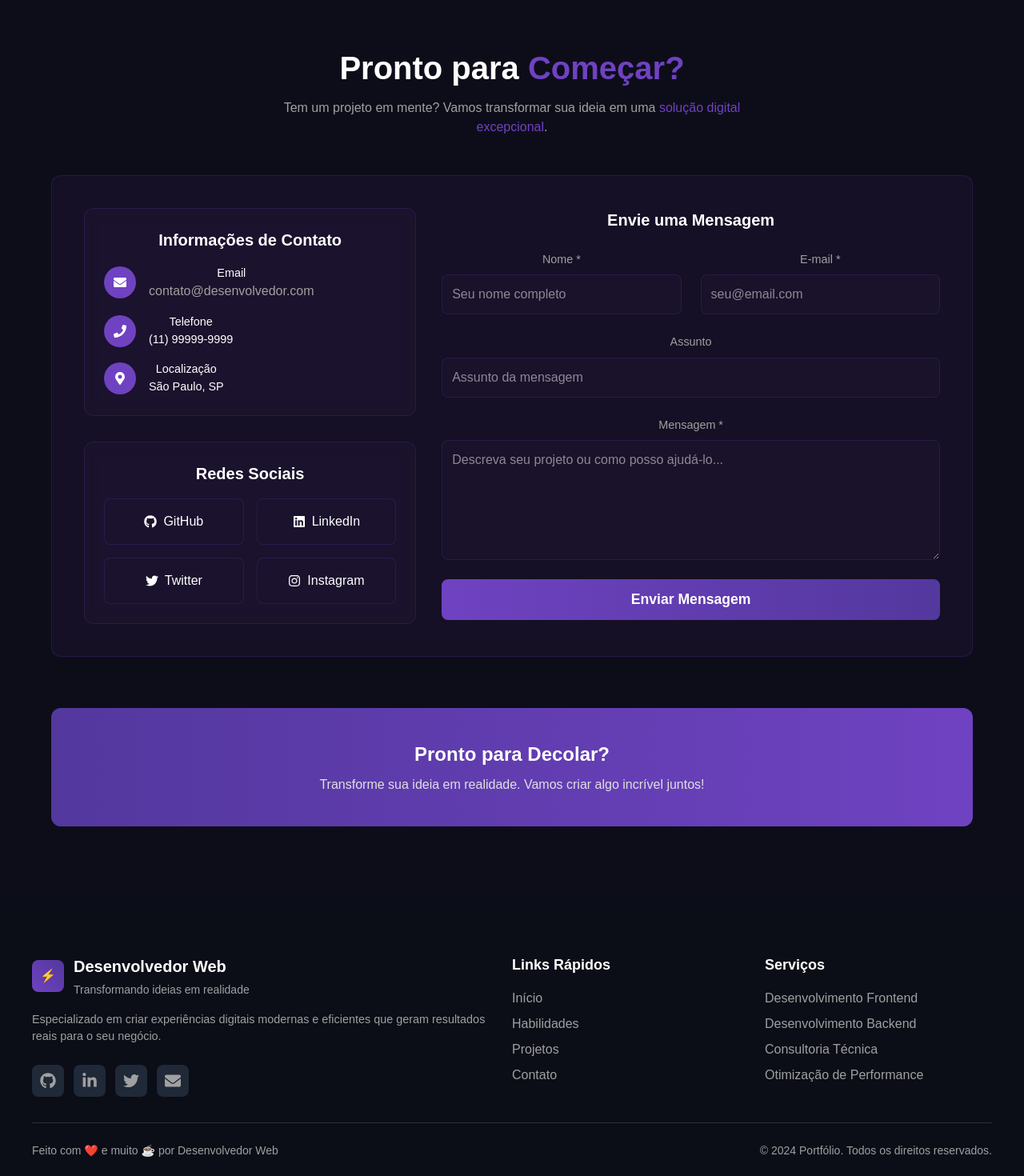
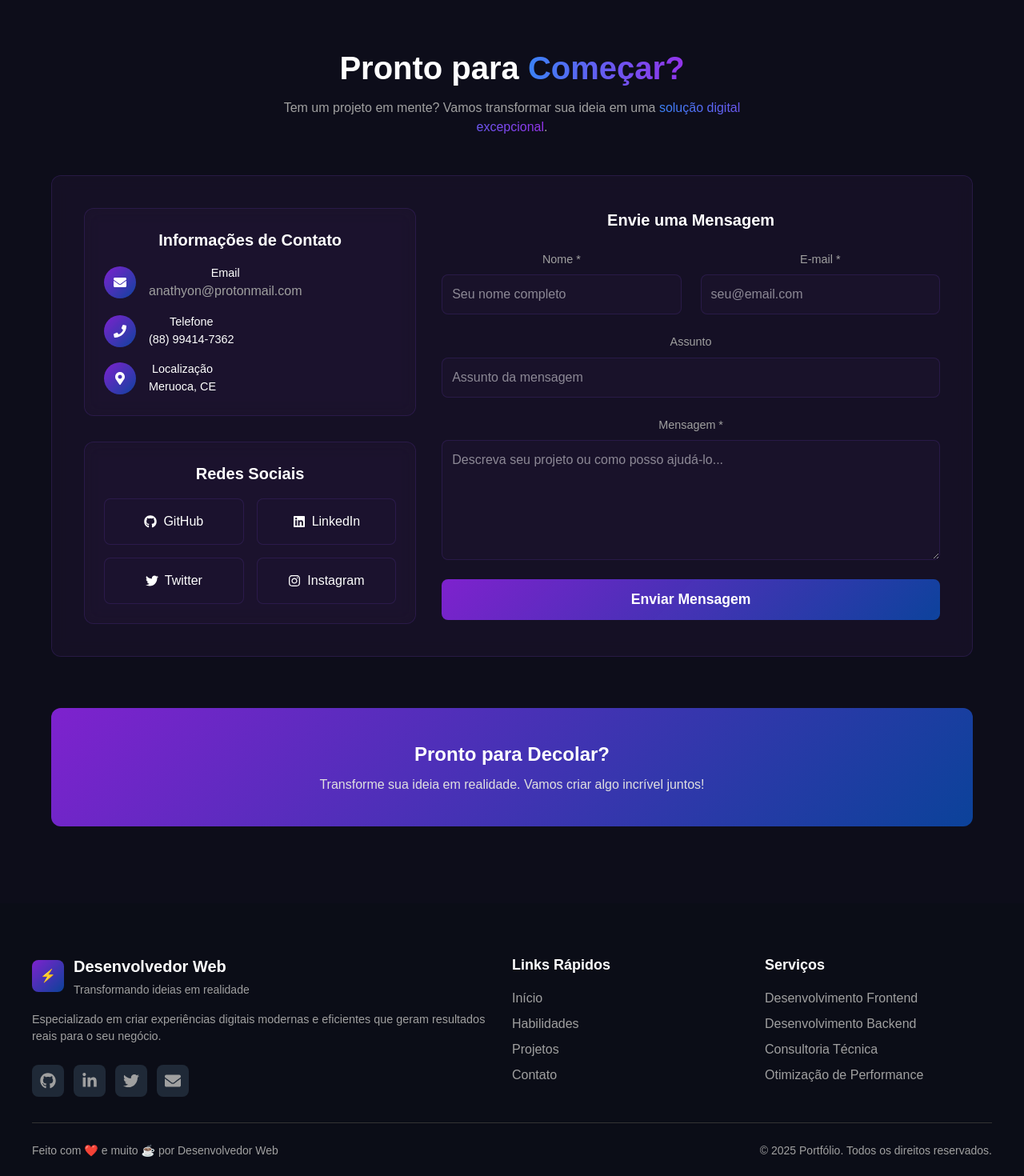
Before and after one commit to Anathyon/Blog-pessoal, a React (Vite) app in the folder blog-p-app/: page / in a window 1280 px wide. Shown: the part 3120-4590 px from the top of the page at 80% size. Built offline with nearby package versions, Linux system fonts and the light colour scheme; no server answers.

Commit message:
integração com a firebase, e melhorias no design

```diff
--- a/blog-p-app/package.json
+++ b/blog-p-app/package.json
@@ -12,6 +12,7 @@
   "dependencies": {
     "@heroicons/react": "^2.2.0",
     "@types/react-router-dom": "^5.3.3",
+    "firebase": "^12.1.0",
     "framer-motion": "^12.23.12",
     "react": "^19.1.0",
     "react-dom": "^19.1.0",
--- a/blog-p-app/src/components/Contato.tsx
+++ b/blog-p-app/src/components/Contato.tsx
@@ -1,8 +1,14 @@
-import React, { useState } from 'react';
+import React, { useState, useEffect, useMemo } from 'react';
 import styled from 'styled-components';
 import { FaEnvelope, FaPhone, FaMapMarkerAlt, FaGithub, FaLinkedin, FaTwitter, FaInstagram } from 'react-icons/fa';
 
-// Estilos usando styled-components
+// Importações do Firebase
+import { initializeApp } from 'firebase/app';
+import { getAuth, signInAnonymously, onAuthStateChanged } from 'firebase/auth';
+import type { User } from 'firebase/auth';
+import { getFirestore, collection, addDoc } from 'firebase/firestore';
+import type { Firestore } from 'firebase/firestore';
+
 const ContatoSection = styled.section`
   padding: 6rem 1.5rem;
   max-width: 1200px;
@@ -51,12 +57,7 @@ const MainContent = styled.div`
     grid-template-columns: 1fr;
     gap: 1.5rem;
     padding: 1.5rem;
-
-    // Garantir que os cards internos e o formulário também sejam centralizados
     text-align: center;
-  }
-  @media (max-width: 360px) {
-    padding-right: 19.8rem;
   }
 `;
 
@@ -78,7 +79,7 @@ const InfoCard = styled.div`
   padding: 1.5rem;
 
   @media (max-width: 1024px) {
-    width: 100%; // Ocupa a largura total para centralizar melhor
+    width: 100%;
     max-width: 400px;
   }
 `;
@@ -109,7 +110,7 @@ const ContactItem = styled.div`
 `;
 
 const IconWrapper = styled.div`
-  background-color: #6f42c1;
+  background: linear-gradient(135deg, #7e22ce, #0a5ad3b0);
   color: #fff;
   width: 40px;
   height: 40px;
@@ -133,7 +134,7 @@ const ContactText = styled.div`
     transition: color 0.2s;
 
     &:hover {
-      color: #6f42c1;
+      color: #3120cf;
     }
   }
 `;
@@ -161,7 +162,7 @@ const SocialButton = styled.a`
   }
 
   &:hover {
-    background-color: #6f42c1;
+    background: linear-gradient(135deg, #7e22ce, #0a5ad3b0);
   }
 `;
 
@@ -171,7 +172,7 @@ const FormContainer = styled.form`
 
   @media (max-width: 1024px) {
     align-items: center;
-    text-align: center; // Centraliza os títulos do formulário
+    text-align: center;
   }
 `;
 
@@ -243,7 +244,7 @@ const FormTextarea = styled.textarea`
 `;
 
 const SubmitButton = styled.button`
-  background: linear-gradient(90deg, #6f42c1, #53389e);
+  background: linear-gradient(135deg, #7e22ce, #0a5ad3b0);
   color: #fff;
   padding: 0.75rem 2rem;
   border: none;
@@ -253,13 +254,18 @@ const SubmitButton = styled.button`
   cursor: pointer;
   transition: transform 0.2s ease;
 
+  &:disabled {
+    opacity: 0.5;
+    cursor: not-allowed;
+  }
+
   &:hover {
     transform: translateY(-2px);
   }
 `;
 
 const FooterCTA = styled.div`
-  background: linear-gradient(90deg, #53389e, #6f42c1);
+  background: linear-gradient(135deg, #7e22ce, #0a5ad3b0);
   padding: 2.5rem;
   border-radius: 12px;
   text-align: center;
@@ -276,13 +282,65 @@ const FooterSubtitle = styled.p`
   color: #e0e0e0;
 `;
 
+const Message = styled.p`
+  margin-top: 1rem;
+  font-weight: 600;
+  color: ${props => props.color === 'success' ? '#4CAF50' : '#F44336'};
+`;
+
 export default function Contato() {
+  // Estado para os dados do formulário
   const [formData, setFormData] = useState({
     nome: '',
     email: '',
     assunto: '',
     mensagem: '',
   });
+
+  // Estado para mensagens de feedback e carregamento
+  const [message, setMessage] = useState('');
+  const [messageColor, setMessageColor] = useState('');
+  const [isLoading, setIsLoading] = useState(false);
+
+  // Estados para o Firebase e a autenticação
+  const [db, setDb] = useState<Firestore | null>(null);
+  const [userId, setUserId] = useState<string | null>(null);
+  const [isAuthReady, setIsAuthReady] = useState(false);
+
+  // Use o objeto de configuração do Firebase fornecido por você, agora memoizado
+  const firebaseConfig = useMemo(() => ({
+  apiKey: "AIzaSyA43W1PPbZm55uGyja_bnvL5BA17NWsuwk",
+  authDomain: "meuportifolio-8f34d.firebaseapp.com",
+  projectId: "meuportifolio-8f34d",
+  storageBucket: "meuportifolio-8f34d.firebasestorage.app",
+  messagingSenderId: "35673509767",
+  appId: "1:35673509767:web:7dbc4a5be662cbf3118d22",
+  measurementId: "G-17YBTMVC2E"
+  }), []);
+
+  useEffect(() => {
+    try {
+      const app = initializeApp(firebaseConfig);
+      const firestoreDb = getFirestore(app);
+      const firebaseAuth = getAuth(app);
+
+      setDb(firestoreDb);
+
+      const unsubscribe = onAuthStateChanged(firebaseAuth, async (user: User | null) => {
+        if (user) {
+          setUserId(user.uid);
+        } else {
+          await signInAnonymously(firebaseAuth);
+        }
+        setIsAuthReady(true);
+      });
+
+      return () => unsubscribe();
+    } catch (e) {
+      console.error("Erro ao inicializar Firebase: ", e);
+      setIsAuthReady(false);
+    }
+  }, [firebaseConfig]);
 
   const handleChange = (e: React.ChangeEvent<HTMLInputElement | HTMLTextAreaElement>) => {
     setFormData({
@@ -291,18 +349,54 @@ export default function Contato() {
     });
   };
 
-  const handleSubmit = (e: React.FormEvent) => {
+  const handleSubmit = async (e: React.FormEvent) => {
     e.preventDefault();
-    console.log(formData);
-    // Lógica para enviar o formulário
+
+    if (!isAuthReady || isLoading || !db || !userId) {
+      setMessageColor('error');
+      setMessage('Aguardando a conexão com o banco de dados. Tente novamente.');
+      console.log('Firebase não está pronto ou já está carregando. Abortando envio.');
+      return;
+    }
+
+    setIsLoading(true);
+    setMessage('');
+    setMessageColor('');
+
+    try {
+      // Usa o projectId do firebaseConfig para o caminho da coleção
+      const contactCollection = collection(db, `artifacts/${firebaseConfig.projectId}/users/${userId}/contact_messages`);
+
+      await addDoc(contactCollection, {
+        ...formData,
+        timestamp: new Date()
+      });
+
+      setMessageColor('success');
+      setMessage('Mensagem enviada com sucesso!');
+
+      setFormData({
+        nome: '',
+        email: '',
+        assunto: '',
+        mensagem: '',
+      });
+
+    } catch (error) {
+      console.error("Erro ao enviar mensagem para o Firestore:", error);
+      setMessageColor('error');
+      setMessage('Ocorreu um erro ao enviar a mensagem. Tente novamente.');
+    } finally {
+      setIsLoading(false);
+    }
   };
 
   return (
     <ContatoSection>
       <HeaderContainer>
-        <HeaderTitle>Pronto para <span style={{ color: '#6f42c1' }}>Começar?</span></HeaderTitle>
+        <HeaderTitle>Pronto para <span className='skills-highlight'>Começar?</span></HeaderTitle>
         <HeaderSubtitle>
-          Tem um projeto em mente? Vamos transformar sua ideia em uma <span style={{ color: '#6f42c1' }}>solução digital excepcional</span>.
+          Tem um projeto em mente? Vamos transformar sua ideia em uma <span className='skills-highlight'>solução digital excepcional</span>.
         </HeaderSubtitle>
       </HeaderContainer>
 
@@ -314,21 +408,21 @@ export default function Contato() {
               <IconWrapper><FaEnvelope /></IconWrapper>
               <ContactText>
                 <p>Email</p>
-                <a href="mailto:contato@desenvolvedor.com">contato@desenvolvedor.com</a>
+                <a href="mailto:anathyon@protonmail.com">anathyon@protonmail.com</a>
               </ContactText>
             </ContactItem>
             <ContactItem>
               <IconWrapper><FaPhone /></IconWrapper>
               <ContactText>
                 <p>Telefone</p>
-                <p>(11) 99999-9999</p>
+                <p>(88) 99414-7362</p>
               </ContactText>
             </ContactItem>
             <ContactItem>
               <IconWrapper><FaMapMarkerAlt /></IconWrapper>
               <ContactText>
                 <p>Localização</p>
-                <p>São Paulo, SP</p>
+                <p>Meruoca, CE</p>
               </ContactText>
             </ContactItem>
           </InfoCard>
@@ -363,6 +457,7 @@ export default function Contato() {
                 placeholder="Seu nome completo"
                 required
                 onChange={handleChange}
+                value={formData.nome}
               />
             </FormGroup>
             <FormGroup>
@@ -373,6 +468,7 @@ export default function Contato() {
                 placeholder="seu@email.com"
                 required
                 onChange={handleChange}
+                value={formData.email}
               />
             </FormGroup>
           </FormRow>
@@ -384,6 +480,7 @@ export default function Contato() {
               name="assunto"
               placeholder="Assunto da mensagem"
               onChange={handleChange}
+              value={formData.assunto}
             />
           </FormGroup>
 
@@ -394,12 +491,15 @@ export default function Contato() {
               placeholder="Descreva seu projeto ou como posso ajudá-lo..."
               required
               onChange={handleChange}
+              value={formData.mensagem}
             />
           </FormGroup>
 
-          <SubmitButton type="submit">
-            Enviar Mensagem
+          <SubmitButton type="submit" disabled={isLoading}>
+            {isLoading ? 'Enviando...' : 'Enviar Mensagem'}
           </SubmitButton>
+
+          {message && <Message color={messageColor}>{message}</Message>}
         </FormContainer>
       </MainContent>
 
--- a/blog-p-app/src/components/Footer.tsx
+++ b/blog-p-app/src/components/Footer.tsx
@@ -47,7 +47,7 @@ const Logo = styled.div`
 `;
 
 const LogoIcon = styled.div`
-  background: linear-gradient(45deg, #6f42c1, #53389e);
+  background: linear-gradient(135deg, #7e22ce, #0a5ad3b0);
   width: 40px;
   height: 40px;
   border-radius: 8px;
@@ -102,7 +102,7 @@ const SocialButton = styled.a`
   transition: background-color 0.3s ease;
 
   &:hover {
-    background-color: #6f42c1;
+    background: linear-gradient(135deg, #7e22ce, #0a5ad3b0);
     color: #fff;
   }
 `;
@@ -228,7 +228,7 @@ export default function Footer() {
           Feito com <span role="img" aria-label="coração">❤️</span> e muito <span role="img" aria-label="café">☕️</span> por Desenvolvedor Web
         </CopyrightText>
         <CopyrightText>
-          © 2024 Portfólio. Todos os direitos reservados.
+          © 2025 Portfólio. Todos os direitos reservados.
         </CopyrightText>
       </CopyrightSection>
     </FooterContainer>
--- a/blog-p-app/src/components/Projetos.tsx
+++ b/blog-p-app/src/components/Projetos.tsx
@@ -214,10 +214,11 @@ const DemoButton = styled(StyledButton)`
 const CodeButton = styled(StyledButton)`
   background: transparent;
   color: #6f42c1;
-  border: 2px solid #6f42c1;
+  border: 2px solid #7e22ce;
   &:hover {
-    background-color: #6f42c1;
+    background-color: #0a5ad3b0;
     color: #fff;
+    border: 2px solid #022074;
   }
 `;
 
--- a/blog-p-app/src/components/Skills.tsx
+++ b/blog-p-app/src/components/Skills.tsx
@@ -475,6 +475,7 @@ export default function Skills() {
           .skills-badge {
             font-size: 12px;
             padding: 0.6em 1.2em !important;
+            max-width: 60%;
           }
 
           .hero-badge-icon {
--- a/blog-p-app/src/index.css
+++ b/blog-p-app/src/index.css
@@ -8,6 +8,6 @@
 }
 
 body{
-   color: #fff;
+   color: #ffffff;
    background-color: #0d0d1a;
 }
```
